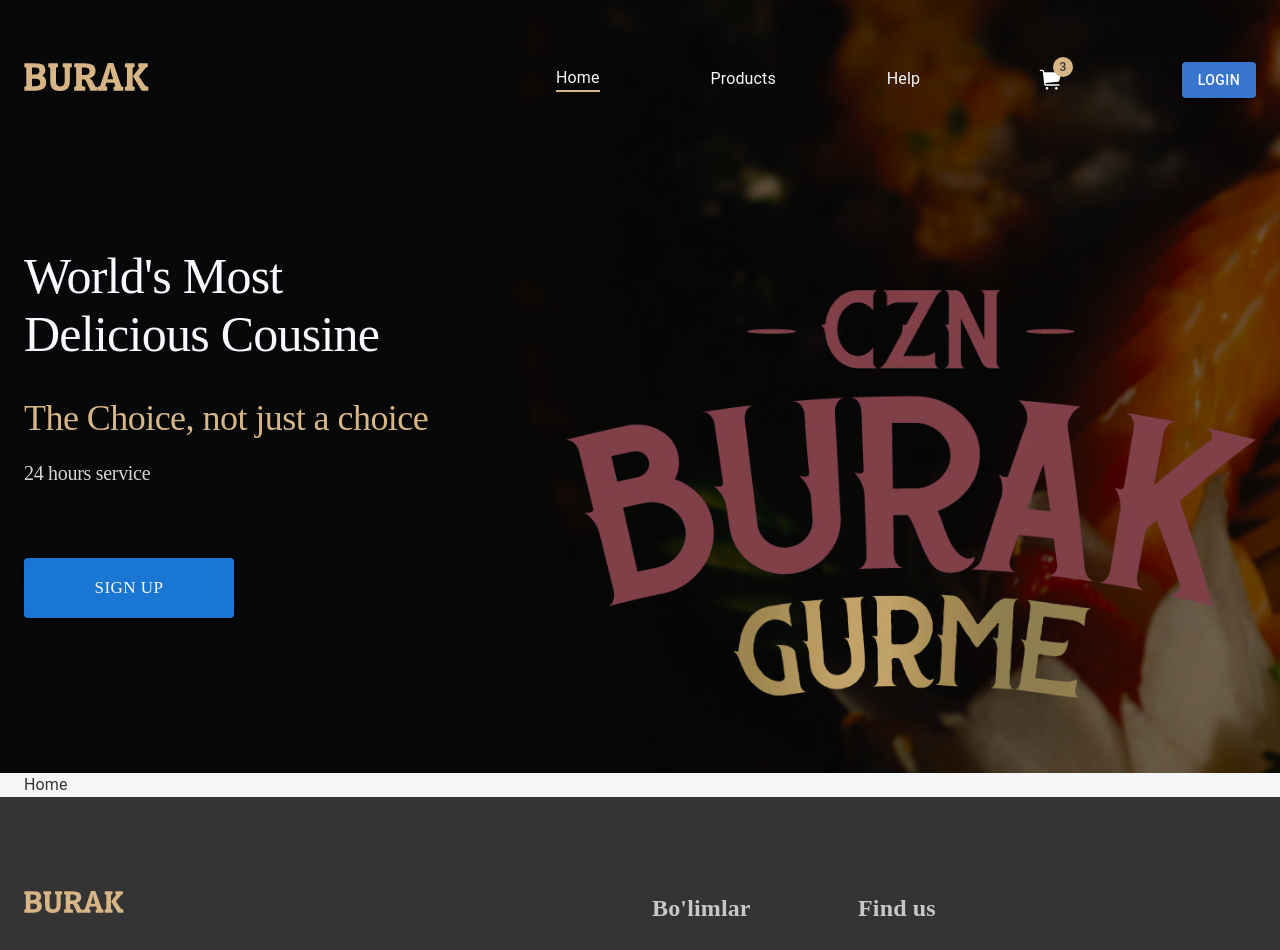
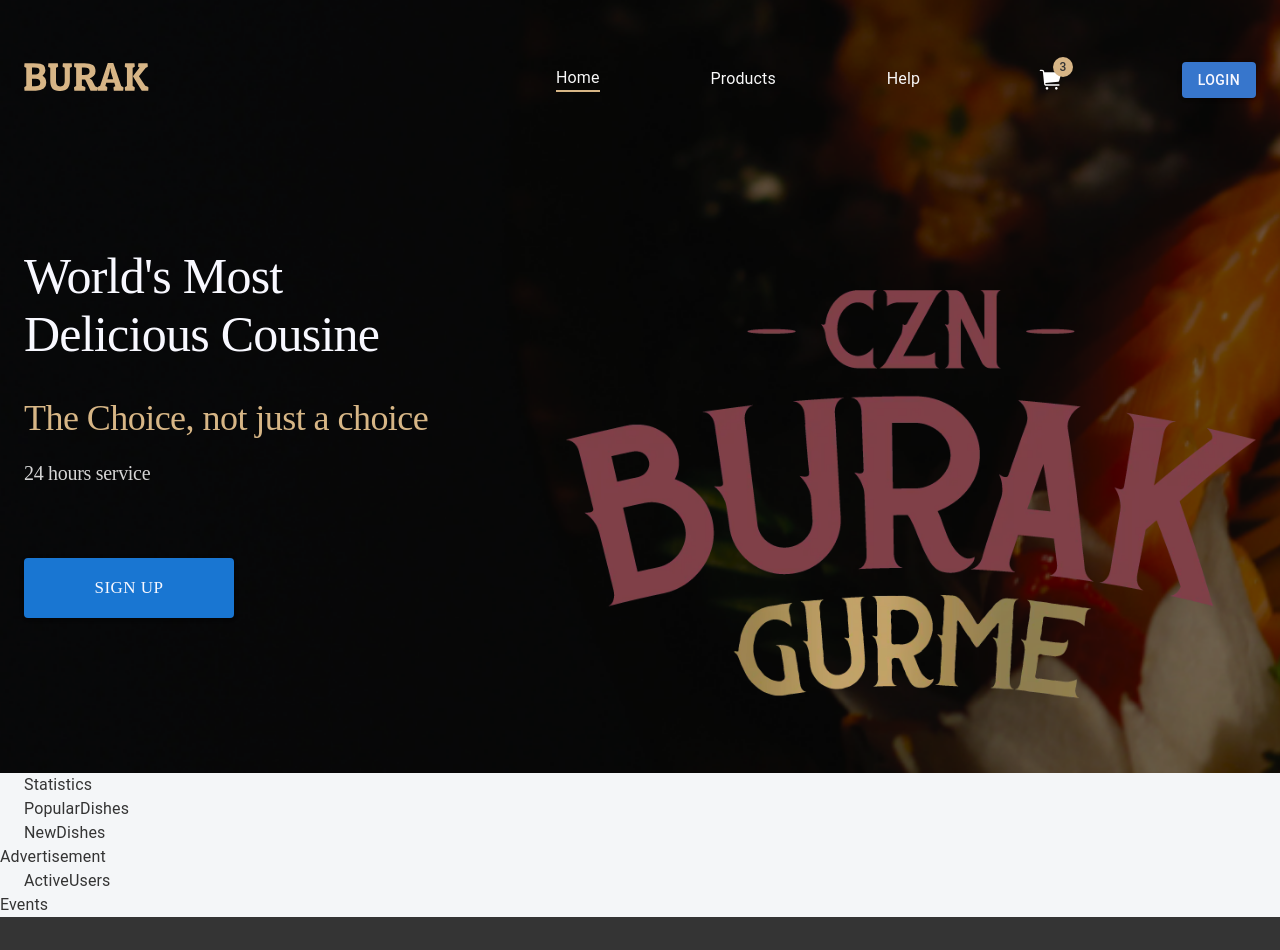
Before and after one commit to mukhammads-dev/burak-react, a React (Create React App) app: page / in a window 1280 px wide. Shown: the top 950 px of the page. Built offline with nearby package versions, Linux system fonts and the light colour scheme.

Commit message:
fix: organize homepage related sectional components

```diff
--- /dev/null
+++ b/src/app/screens/homePage/ActiveUsers.tsx
@@ -0,0 +1,10 @@
+import { Container } from "@mui/material";
+import React from "react";
+
+export default function ActiveUsers() {
+    return (
+        <div>
+            <Container> ActiveUsers</Container>
+        </div>
+    );
+}
--- /dev/null
+++ b/src/app/screens/homePage/Advertisement.tsx
@@ -0,0 +1,3 @@
+export default function Advertisement() {
+    return <div>Advertisement </div>;
+}
--- /dev/null
+++ b/src/app/screens/homePage/Events.tsx
@@ -0,0 +1,3 @@
+export default function Events() {
+    return <div>Events </div>;
+}
--- /dev/null
+++ b/src/app/screens/homePage/NewDishes.tsx
@@ -0,0 +1,10 @@
+import { Container } from "@mui/material";
+import React from "react";
+
+export default function NewDishes() {
+    return (
+        <div>
+            <Container> NewDishes</Container>
+        </div>
+    );
+}
--- /dev/null
+++ b/src/app/screens/homePage/PopularDishes.tsx
@@ -0,0 +1,10 @@
+import { Container } from "@mui/material";
+import React from "react";
+
+export default function PopularDishes() {
+    return (
+        <div>
+            <Container> PopularDishes</Container>
+        </div>
+    );
+}
--- /dev/null
+++ b/src/app/screens/homePage/Statistics.tsx
@@ -0,0 +1,10 @@
+import { Container } from "@mui/material";
+import React from "react";
+
+export default function Statistics() {
+    return (
+        <div>
+            <Container> Statistics</Container>
+        </div>
+    );
+}
--- a/src/app/screens/homePage/index.tsx
+++ b/src/app/screens/homePage/index.tsx
@@ -1,4 +1,17 @@
-import { Container } from "@mui/material";
+import React from "react";
+import ActiveUsers from "./ActiveUsers";
+import Advertisement from "./Advertisement";
+import Events from "./Events";
+import NewDishes from "./NewDishes";
+import PopularDishes from "./PopularDishes";
+import Statistics from "./Statistics";
 export default function HomePage() {
-    return <Container>Home</Container>;
+    return <div className={"homepage"}>
+        <Statistics />
+        <PopularDishes />
+        <NewDishes />
+        <Advertisement />
+        <ActiveUsers />
+        <Events />
+    </div>;
 }
```
Also changed, not shown: src/css/home.css (added).
